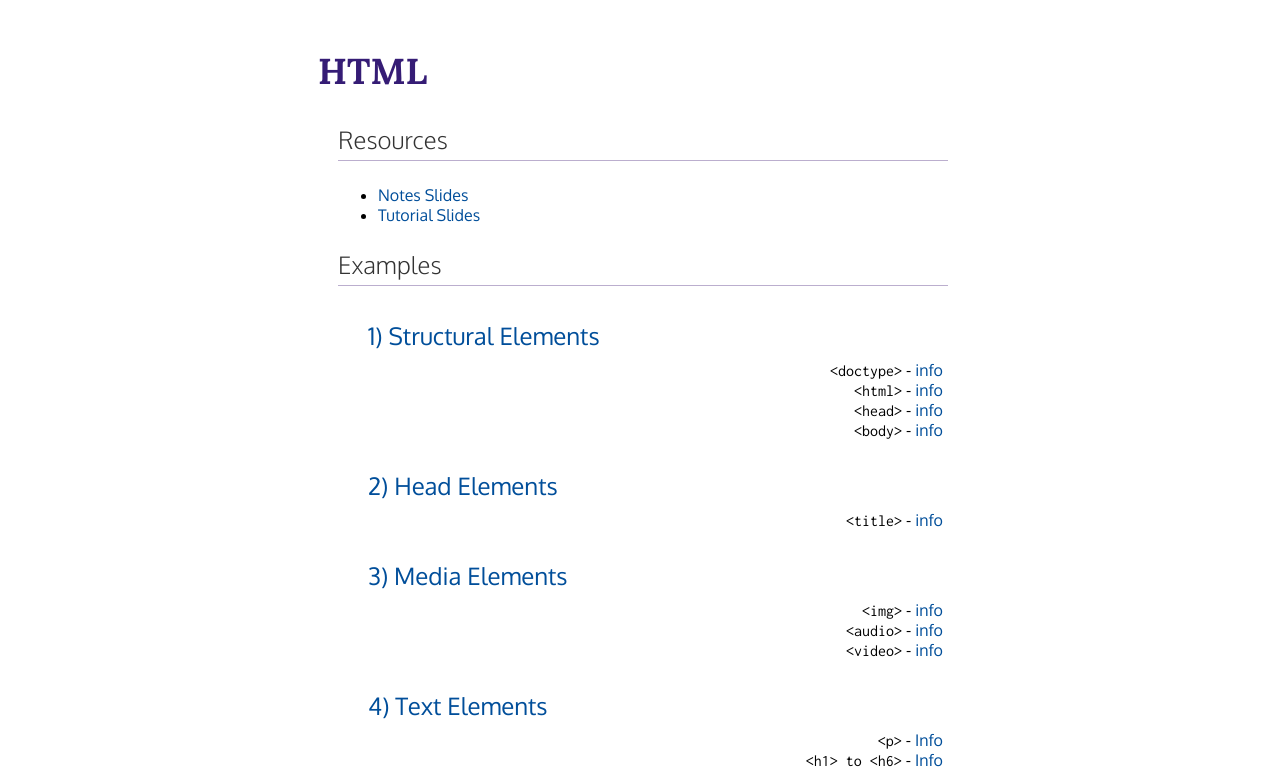
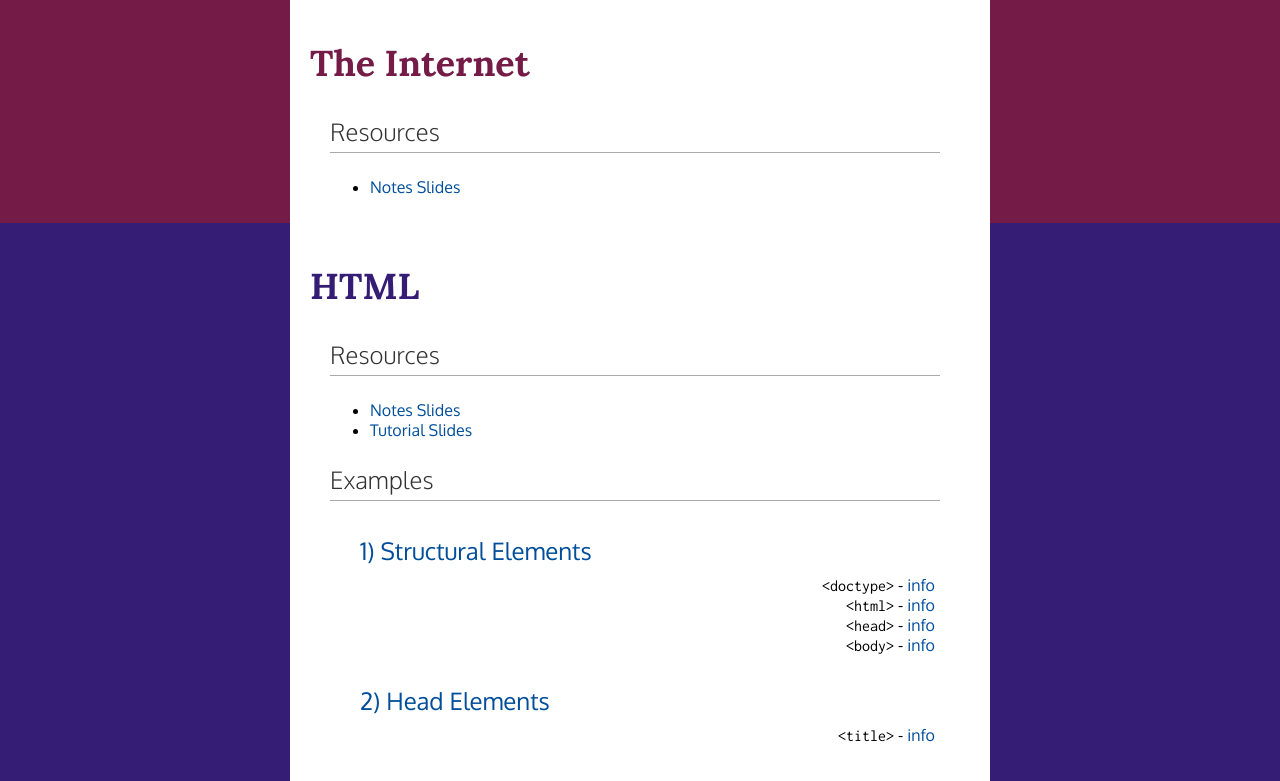
Before and after one commit to thetmkay/teaching, a website: page views/index.html in a window 1280 px wide. Shown: the top 781 px of the page. Drawn offline with Linux system fonts and the light colour scheme; files that its build step writes are made by us from their sources.

Commit message:
fix broken css link, add internet section, add colors

```diff
--- a/public/css/app.css
+++ b/public/css/app.css
@@ -1,6 +1,7 @@
 html,body {
 	width: 100%;
 	height: 100%;
+	margin: 0;
 	font-family: Oxygen, sans-serif;
 }
 
@@ -12,18 +13,38 @@ code {
 	font-family: Inconsolata, monospace;
 }
 
-.chapter-section {
+.section-mod {
 	max-width: 700px;
 	padding: 10px 20px;
 	margin: 0 auto;
+	background-color: #fff;
+	/*border: solid 1px #351C75;*/
+}
 
-	/*border: solid 1px #351C75;*/
+.chapter-section {
+	width: 100%;
+	/*margin: 10px 0;*/
 }
 
 .chapter-title {
 	font-family: Lora, serif;
 	font-size: 36px;
+}
+
+.internet.chapter-section {
+	background-color: #741B47;
+}
+
+.internet .chapter-title{
+	color: #741B47;
+}
+
+.html .chapter-title {
 	color: #351C75;
+}
+
+.html.chapter-section {
+	background-color: #351C75;
 }
 
 .chapter-subtitle {
@@ -31,7 +52,8 @@ code {
 	font-weight: 300;
 	font-size: 24px;
 	color: #333;
-	border-bottom: solid 1px #bbaece;
+	/*border-bottom: solid 1px #bbaece;*/
+	border-bottom: solid 1px #aaa;
 	padding-bottom: 5px;
 	margin-right: 30px;
 }
--- a/views/index.html
+++ b/views/index.html
@@ -4,11 +4,24 @@
 <head>
     <title>Teaching</title>
     <link href='http://fonts.googleapis.com/css?family=Lora:400,700,400italic|Inconsolata:400,700|Oxygen:400,700,300' rel='stylesheet' type='text/css'>
-    <link rel="stylesheet" href="/css/app.css">
+    <link rel="stylesheet" href="css/app.css">
 </head>
 
 <body>
-    <section class="chapter-section">
+    <section id="internet" class="internet chapter-section">
+        <div class="section-mod">
+            <h2 class="chapter-title">The Internet</h2>
+            <div class="chapter-subsection">
+                <h3 class="chapter-subtitle">Resources</h3>
+                <ul>
+                    <li><a class="link" target="_blank" href="https://docs.google.com/presentation/d/1ha1LIERGQXzGxaFtAPvKzZVHkh_wzKZ92Q95nYI_Kbo/edit?usp=sharing">Notes Slides</a>
+                    </li>
+                </ul>
+            </div>
+        </div>
+    </section>
+    <section id="html" class="chapter-section html">
+        <div class="section-mod">
             <h2 class="chapter-title">HTML</h2>
             <div class="chapter-subsection">
                 <h3 class="chapter-subtitle">Resources</h3>
@@ -135,6 +148,7 @@
                     </li>
                 </ol>
             </div>
+        </div>
     </section>
 </body>
 
```
Lines whose indentation alone changed are shown as unchanged.
